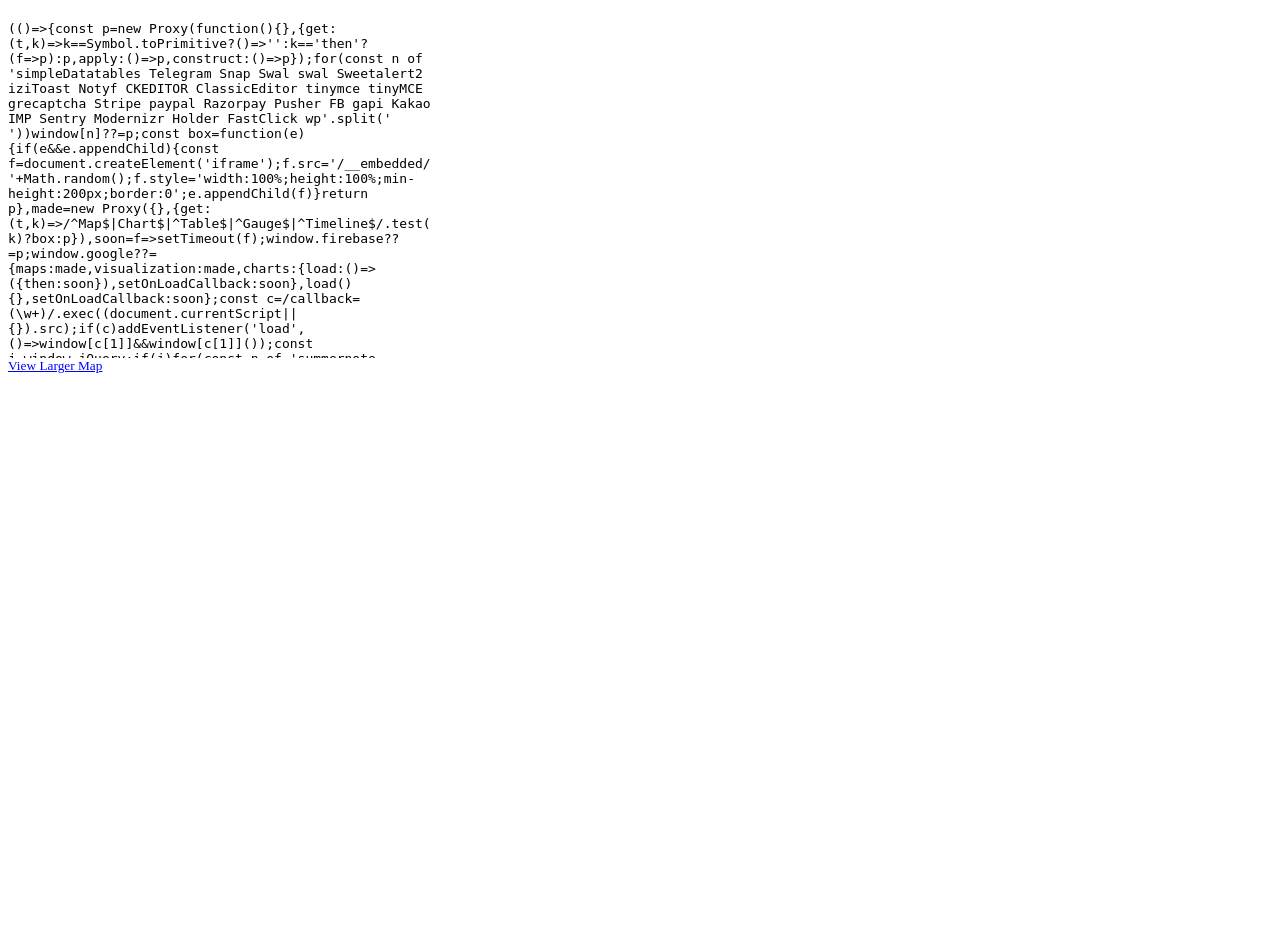
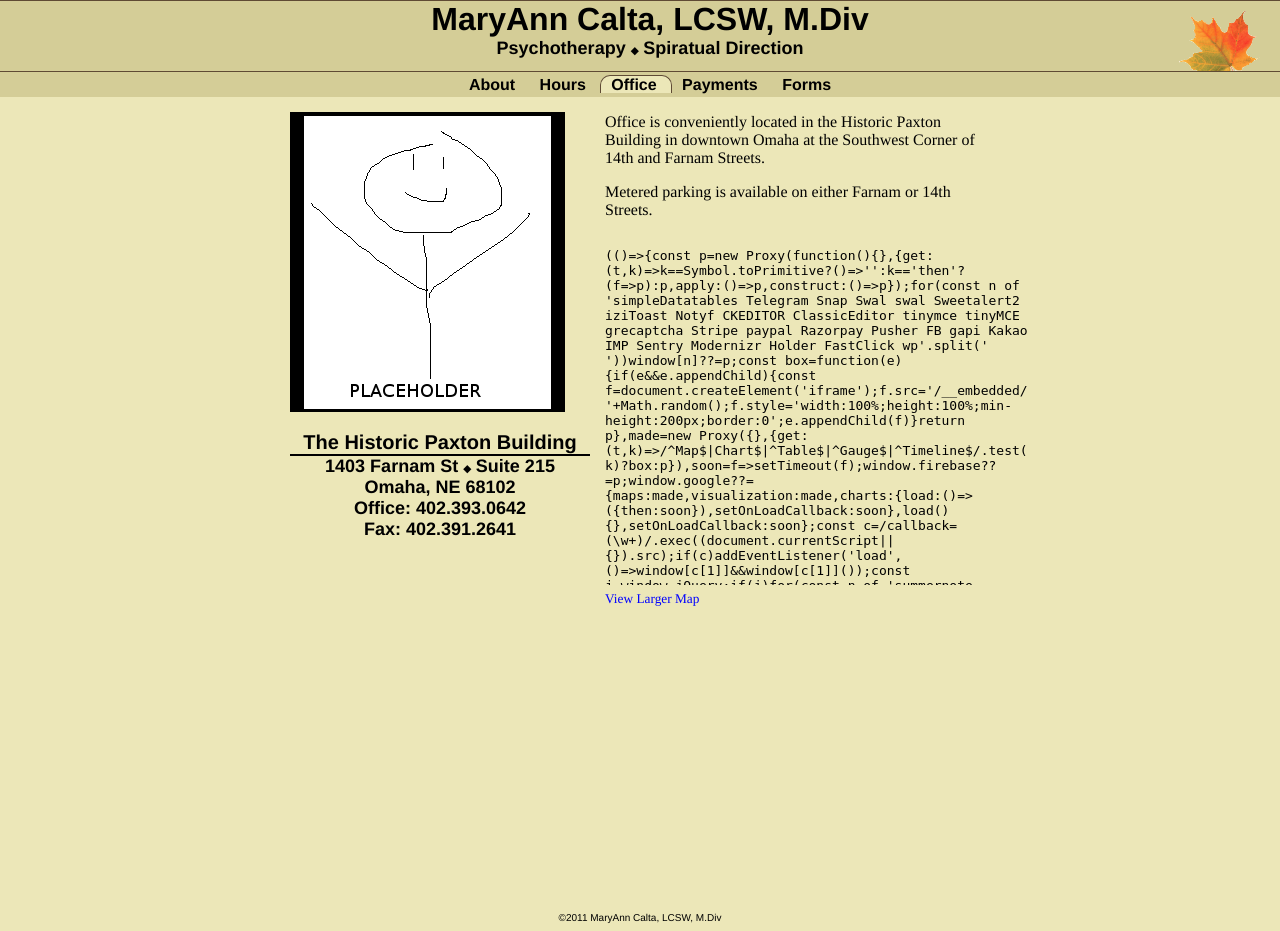
Before and after one commit to bdetweiler/writer-pen-productions, a PHP site: page /office.html in a window 1280 px wide. Before the commit the page ends 373 px from the top, so only its background shows below. Run offline with PHP 8.4, Linux system fonts and the light colour scheme; some libraries are stand-ins or nearby versions.

Commit message:
Updating index and office

```diff
--- a/caltatherapy/trunk/css/main.css
+++ b/caltatherapy/trunk/css/main.css
@@ -1,3 +1,4 @@
+
 a:link
 {
     color: black;
@@ -21,6 +22,20 @@
     text-decoration: underline;
 }
 
+p::selection {
+	background: #5f4a34;
+	color: #fff;
+}
+
+p::-moz-selection {
+	background: #5f4a34;
+	color:#fff;
+}
+
+p::-webkit-selection {
+	background: #5f4a34;
+	color:#fff;
+}
 
 .banner
 {
@@ -39,16 +54,16 @@
     top: 0;
     left: 0;
 
-
-
     border-top: 1px solid #5f4a34;
     border-bottom: 1px solid #5f4a34;
 
 }
+
 .bannerTitle
 {
     font-size: 32px;
 }
+
 .bannerFoot
 {
     font-size: 18px;
@@ -165,8 +180,8 @@
     margin-top: 97px;
 
     width: 700px;
-    height: 800px;
-    background: scroll #ffffff;
+    height: 815px;
+    background: scroll #ece7b8;
 
     margin-left: auto;
     margin-right: auto;
@@ -195,6 +210,14 @@
     background: #ece7b8;
 }
 
+.hours
+{
+    padding-top: 15px;
+    font-family: "times";
+    font-size: 12pt;
+    background: #ece7b8;
+}
+
 .addressHeaderText
 {
     padding-top: 15px;
@@ -220,3 +243,21 @@
     text-align: center;
 
 }
+
+.creditcards
+{
+    background: url("/images/cclogo.jpg") scroll left top #ffffff;
+    width: 385px;
+    height: 73px;
+
+}
+
+.footer
+{
+    font-family: "Helvetica";
+    font-weight: 100;
+    font-size: 10px;
+    text-align: center;
+    float: bottom;
+
+}
--- a/caltatherapy/trunk/office.html
+++ b/caltatherapy/trunk/office.html
@@ -1,2 +1,81 @@
+<!DOCTYPE html>
+<html xmlns="http://www.w3.org/1999/xhtml" xml:lang="en" lang="en">
+    <head>
+        <meta http-equiv="Content-Type" content="text/html; charset=utf-8" />
+        <link href="css/main.css" media="screen" rel="stylesheet" type="text/css" />
+    </head>
+    <body >
+        <div id="banner" class="banner">
+            <span id="bannerTitle" class="bannerTitle">
+                MaryAnn Calta, LCSW, M.Div
+            </span>
+            <br />
+            <span id="bannerFoot" class="bannerFoot">
+                Psychotherapy <span class="diamond">&#x25C6;</span> Spiratual Direction
+            </span>
 
-<iframe width="425" height="350" frameborder="0" scrolling="no" marginheight="0" marginwidth="0" src="http://maps.google.com/maps?f=q&amp;source=s_q&amp;hl=en&amp;geocode=&amp;q=1403+Farnam+Street,+Omaha,+NE&amp;aq=0&amp;sll=37.0625,-95.677068&amp;sspn=43.528905,114.169922&amp;ie=UTF8&amp;hq=&amp;hnear=1403+Farnam+St,+Omaha,+Douglas,+Nebraska+68102&amp;ll=41.257273,-95.935002&amp;spn=0.005065,0.013937&amp;t=h&amp;z=14&amp;output=embed"></iframe><br /><small><a href="http://maps.google.com/maps?f=q&amp;source=embed&amp;hl=en&amp;geocode=&amp;q=1403+Farnam+Street,+Omaha,+NE&amp;aq=0&amp;sll=37.0625,-95.677068&amp;sspn=43.528905,114.169922&amp;ie=UTF8&amp;hq=&amp;hnear=1403+Farnam+St,+Omaha,+Douglas,+Nebraska+68102&amp;ll=41.257273,-95.935002&amp;spn=0.005065,0.013937&amp;t=h&amp;z=14" style="color:#0000FF;text-align:left">View Larger Map</a></small>
+            <span id="leaf1" class="leaf1"><img src="images/fall-leaf1.png" /></span>
+        </div>
+        <div id="navBanner" class="navBanner">
+            <div id="tabsHolder" class="tabsHolder">
+                <!--
+                <span id="tab1" class="tabSelected">
+                    <a href="index.html">Home</a>
+                </span>
+                -->
+                <span id="tab1" class="tabs">
+                    <a href="index.html">About</a>
+                </span>
+                <span id="tab2" class="tabs">
+                    <a href="hours.html">Hours</a>
+                </span>
+                <span id="tab3" class="tabSelected">
+                    <a href="office.html">Office</a>
+                </span>
+                <span id="tab4" class="tabs">
+                    <a href="payments.html">Payments</a>
+                </span>
+                <span id="tab5" class="tabs">
+                    <a href="forms.html">Forms</a>
+                </span>
+            </div>
+        </div>
+        <div id="homeColumn" class="homeColumn">
+            <div id="picColumn" class="picColumn">
+                <img src="images/profile_photo.png" />
+                <br />
+                <div id="addressText" class="addressText">
+                    <div id="addressHeaderText" class="addressHeaderText">
+                        The Historic Paxton Building
+                    </div>
+                    1403 Farnam St <span class="diamond">&#x25C6;</span> Suite 215
+                    <br />
+                    Omaha, NE 68102
+                    <br />
+                    Office: 402.393.0642
+                    <br />
+                    Fax: 402.391.2641
+                    <br />
+                </div>
+            </div>
+            <div id="textColumn" class="textColumn">
+                <p>Office is conveniently located in the Historic Paxton Building in downtown Omaha at the Southwest Corner of 14th and Farnam Streets.</p>
+                <p>Metered parking is available on either Farnam or 14th Streets.</p>
+                <iframe width="425"
+                        height="350"
+                        frameborder="0"
+                        scrolling="no"
+                        marginheight="0"
+                        marginwidth="0"
+                        src="http://maps.google.com/maps?f=q&amp;source=s_q&amp;hl=en&amp;geocode=&amp;q=1403+Farnam+Street,+Omaha,+NE&amp;aq=0&amp;sll=37.0625,-95.677068&amp;sspn=43.528905,114.169922&amp;ie=UTF8&amp;hq=&amp;hnear=1403+Farnam+St,+Omaha,+Douglas,+Nebraska+68102&amp;ll=41.257273,-95.935002&amp;spn=0.005065,0.013937&amp;t=h&amp;z=14&amp;output=embed">
+                </iframe>
+                <br />
+                <small>
+                    <a href="http://maps.google.com/maps?f=q&amp;source=embed&amp;hl=en&amp;geocode=&amp;q=1403+Farnam+Street,+Omaha,+NE&amp;aq=0&amp;sll=37.0625,-95.677068&amp;sspn=43.528905,114.169922&amp;ie=UTF8&amp;hq=&amp;hnear=1403+Farnam+St,+Omaha,+Douglas,+Nebraska+68102&amp;ll=41.257273,-95.935002&amp;spn=0.005065,0.013937&amp;t=h&amp;z=14"
+                       style="color:#0000FF;text-align:left">View Larger Map</a>
+                </small>
+            </div>
+        </div>
+        <div id="footer" class="footer">&copy;2011&nbsp;MaryAnn Calta, LCSW, M.Div</div>
+    </body>
+</html>
```
Also changed, not shown: caltatherapy/trunk/index.html (+10 -4 lines).
